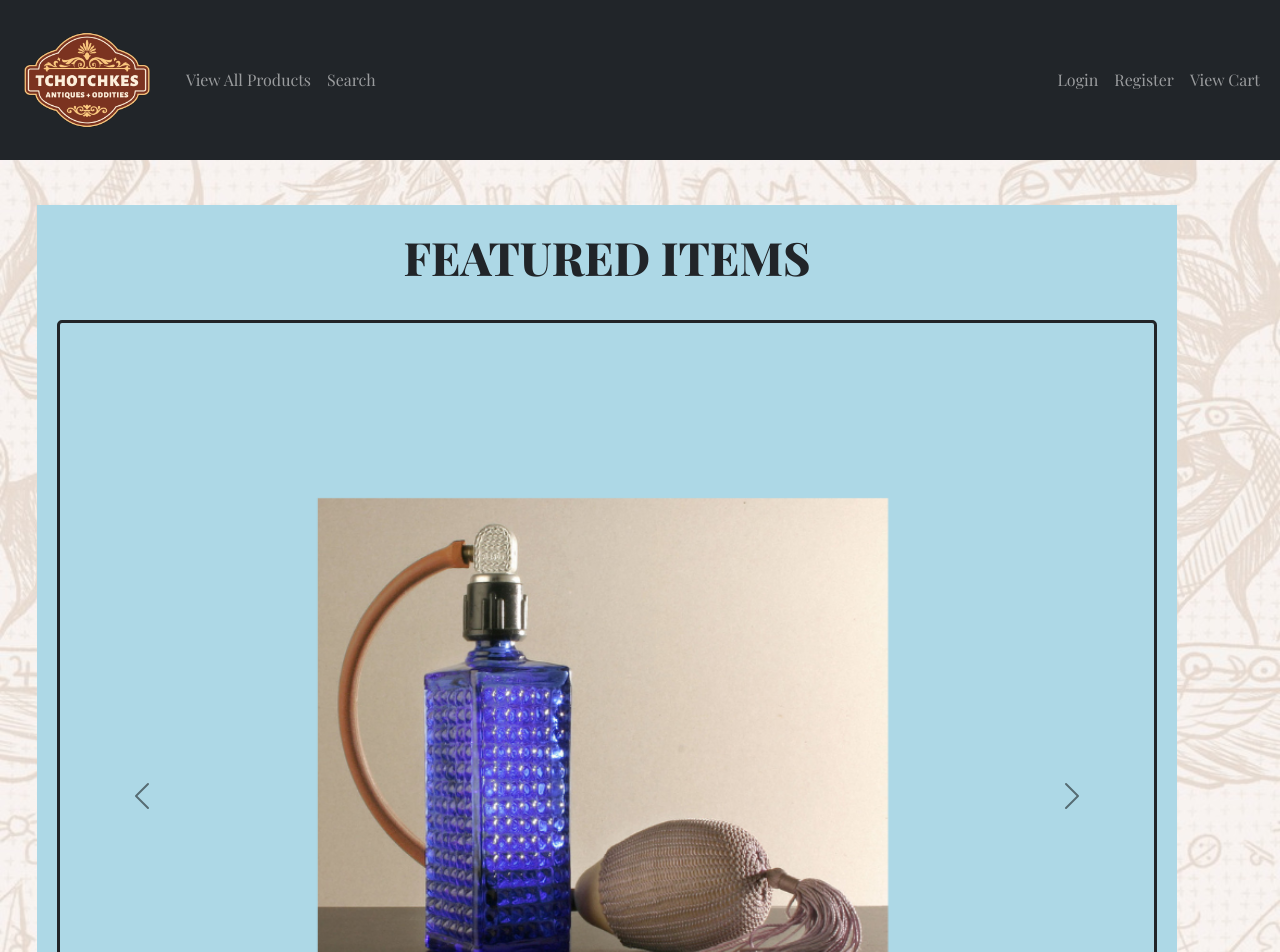
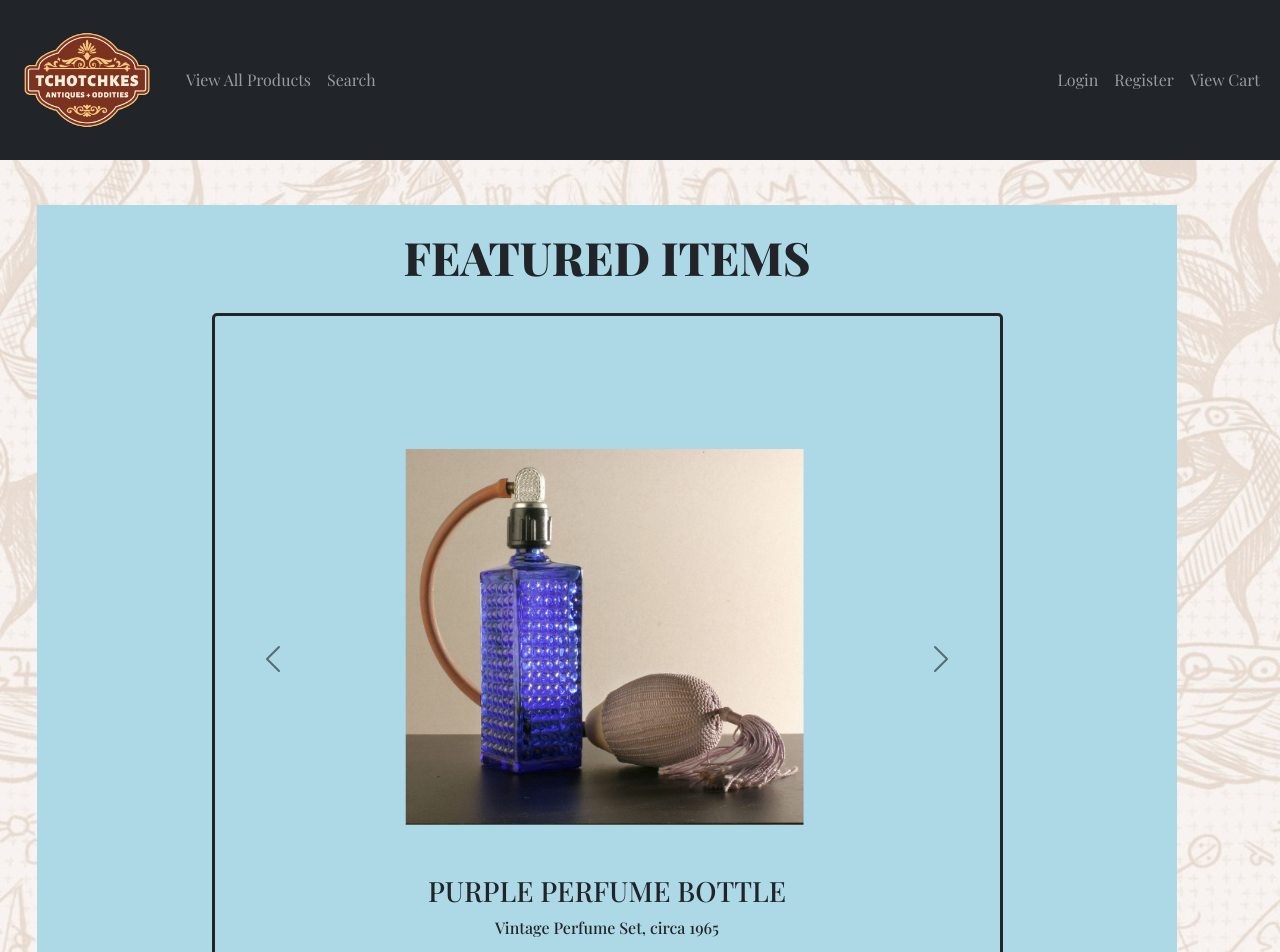
Before and after one commit to arandel1/tchotchkes, a React (Vite) app in the folder client/: page / in a window 1280 px wide. Shown: the top 952 px of the page. Built offline with nearby package versions, Linux system fonts and the light colour scheme; no server answers; a web font is replaced by a local one.

Commit message:
finally got the carousel in a better place for now

```diff
--- a/client/src/App.css
+++ b/client/src/App.css
@@ -13,13 +13,10 @@ body {
   height: 100vh;
 }
 
-@media (max-width: 768px) {
-  .custom-carousel {
-    height: 300px; /* Adjust height for smaller screens */
-  }
-}
 
 .custom-carousel {
+  width: 85%;
+  margin: 0 auto;
   border: 3px solid;
   border-radius: 5px;
   padding: 20px;
@@ -38,8 +35,6 @@ body {
   font-style: normal;
   font-size: 46px;
 }
-
-
 
 .card {
   padding: .5em;
--- a/client/src/components/Home.jsx
+++ b/client/src/components/Home.jsx
@@ -1,7 +1,6 @@
 import React from "react";
 import { Carousel, CarouselItem, CarouselCaption } from "react-bootstrap";
 import AeroTransistorRadio from '../assets/Carousel-Images/AeroTransistorRadio.png';
-import AlladinTableLamp from '../assets/Carousel-Images/AlladinTableLamp.png';
 import PurplePerfumeBottle from '../assets/Carousel-Images/PurplePerfumeBottle.png';
 import BeatrixPotterBook from '../assets/Carousel-Images/BeatrixPotterBook.png';
 import Cameo from '../assets/Carousel-Images/Cameo.png';
@@ -13,41 +12,41 @@ import PollyGasNeon from '../assets/Carousel-Images/PollyGasNeon.png';
 export default function Home () {
   return (
     <>
-      <div className="container" style={{ backgroundColor: 'lightblue', padding: '5px', margin: '5px'}}>
+      <div className="container" style={{ backgroundColor: 'lightblue', padding: '5px', margin: '5px' }}>
         <h2 id="carouselHeading" className="carousel-heading text-uppercase">Featured Items</h2>
-          <Carousel className="custom-carousel" data-bs-theme="dark" style={{ display: 'flex', justifyContent: 'center' }}>
+        <Carousel className="custom-carousel" data-bs-theme="dark" style={{ display: 'flex', justifyContent: 'center', width: '70%', margin: '0 auto' }}>
             <CarouselItem>
               <img className="d-block w-100 py-3 px-3 mb-3 mt-0"
               src={AeroTransistorRadio}
               alt="Transistor Radio" />
-              <CarouselCaption className="carousel-caption d-block text-dark w-75 py-2 mt-3 mb-2 px-3 d-md-block d-none" >
+              <CarouselCaption className="carousel-caption d-block text-dark w-75 py-2 mt-3 mb-2 px-3 d-md-block d-none" style={{ position: 'absolute', bottom: '10px', left: '50%', transform: 'translateX(-50%)' }}>
                 <h3 className="font-weight-bold text-uppercase">Aero Transistor Radio</h3>
                 <p>Vintage Aero Transistor Radio, circa 1960s</p>
               </CarouselCaption>
             </CarouselItem>
             <CarouselItem>
-              <img className="d-block w-100 h-50 py-3 px-3 mb-7 mt-0"
+              <img className="d-block w-100 py-3 px-3 mb-3 mt-0"
               src={PurplePerfumeBottle}
               alt="Purple Perfume Bottle" />
-              <CarouselCaption className="carousel-caption d-block text-dark w-75 py-2 mt-5 mb-2 px-3 d-md-block d-none" style={{ marginBottom: '10px' }}>
+             <CarouselCaption className="carousel-caption d-block text-dark w-75 py-2 mt-3 mb-2 px-3 d-md-block d-none" style={{ position: 'absolute', bottom: '10px', left: '50%', transform: 'translateX(-50%)' }}>
                 <h3 className="font-weight-bold text-uppercase">Purple Perfume Bottle</h3>
                 <p>Vintage Perfume Set, circa 1965</p>
               </CarouselCaption>
             </CarouselItem>
             <CarouselItem>
-              <img className="d-block w-100 py-3 px-3 mb-3 mt-0"
+              <img className="d-block w-100 py-3 px-3 mb-3 mt-3"
               src={BeatrixPotterBook}
               alt="Vintage Book of Nursery Rhymes" />
-              <CarouselCaption className="carousel-caption d-block text-dark w-75 py-2 mt-3 mb-2 px-3 d-md-block d-none">
-                <h3 className="font-weight-bold text-uppercase">Cecily Parsley's Nursery Rhymes Book</h3>
-                <p>By Beatrix Potter, First Edition, circa 1922</p>
+              <CarouselCaption className="carousel-caption d-block text-dark w-75 py-2 mt-3 mb-2 px-3 d-md-block d-none" style={{ position: 'absolute', bottom: '10px', left: '50%', transform: 'translateX(-50%)' }}>
+                <h3 className="font-weight-bold text-uppercase">Vintage Book of Nursery Rhymes</h3>
+                <p>By Beatrix Potter, circa 1922</p>
               </CarouselCaption>
             </CarouselItem>
             <CarouselItem>
               <img className="d-block w-100 py-3 px-3 mb-3 mt-0"
               src={Cameo}
               alt="Cameo Brooch" />
-              <CarouselCaption className="carousel-caption d-block text-dark w-75 py-2 mt-3 mb-2 px-3 d-md-block d-none">
+              <CarouselCaption className="carousel-caption d-block text-dark w-75 py-2 mt-3 mb-2 px-3 d-md-block d-none" style={{ position: 'absolute', bottom: '10px', left: '50%', transform: 'translateX(-50%)' }}>
                 <h3 className="font-weight-bold text-uppercase">Perfume Brooch</h3>
                 <p>Vintage "Perfume" Cameo in Original Box</p>
               </CarouselCaption>
@@ -56,7 +55,7 @@ export default function Home () {
               <img className="d-block w-100 py-3 px-3 mb-3 mt-0"
               src={PollyGasNeon}
               alt="Neon Parrot Sign" />
-              <CarouselCaption className="carousel-caption d-block text-dark w-75 py-2 mt-3 mb-2 px-3 d-md-block d-none">
+              <CarouselCaption className="carousel-caption d-block text-dark w-75 py-2 mt-3 mb-2 px-3 d-md-block d-none" style={{ position: 'absolute', bottom: '10px', left: '50%', transform: 'translateX(-50%)' }}>
                 <h3 className="font-weight-bold text-uppercase">Neon Polly Gas Sign</h3>
                 <p>Vintage Polly Gas Parrot Sign, circa 1950s</p>
               </CarouselCaption>
```
